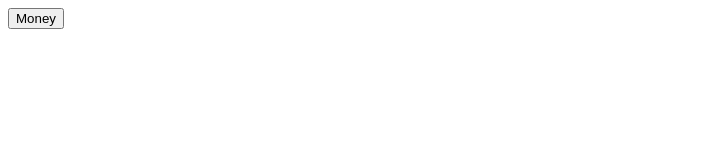
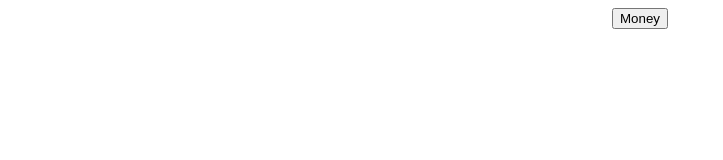
Before and after one commit to dfreyo/SomeClickerThatIWillProbablyQuitBecauseIDontKnowHowToCode, a plain HTML site: page index.html in a window 1280 px wide. Shown: the whole page, without its empty margins (0-723 px from the left). Drawn offline with Linux system fonts and the light colour scheme.

Commit message:
Update index.html

```diff
--- a/index.html
+++ b/index.html
@@ -1,5 +1,5 @@
 <html>
 
-<button onclick="myFunction()">Money</button>
+  <center><button onclick="myFunction()">Money</button></center>
 
 </html>
```
